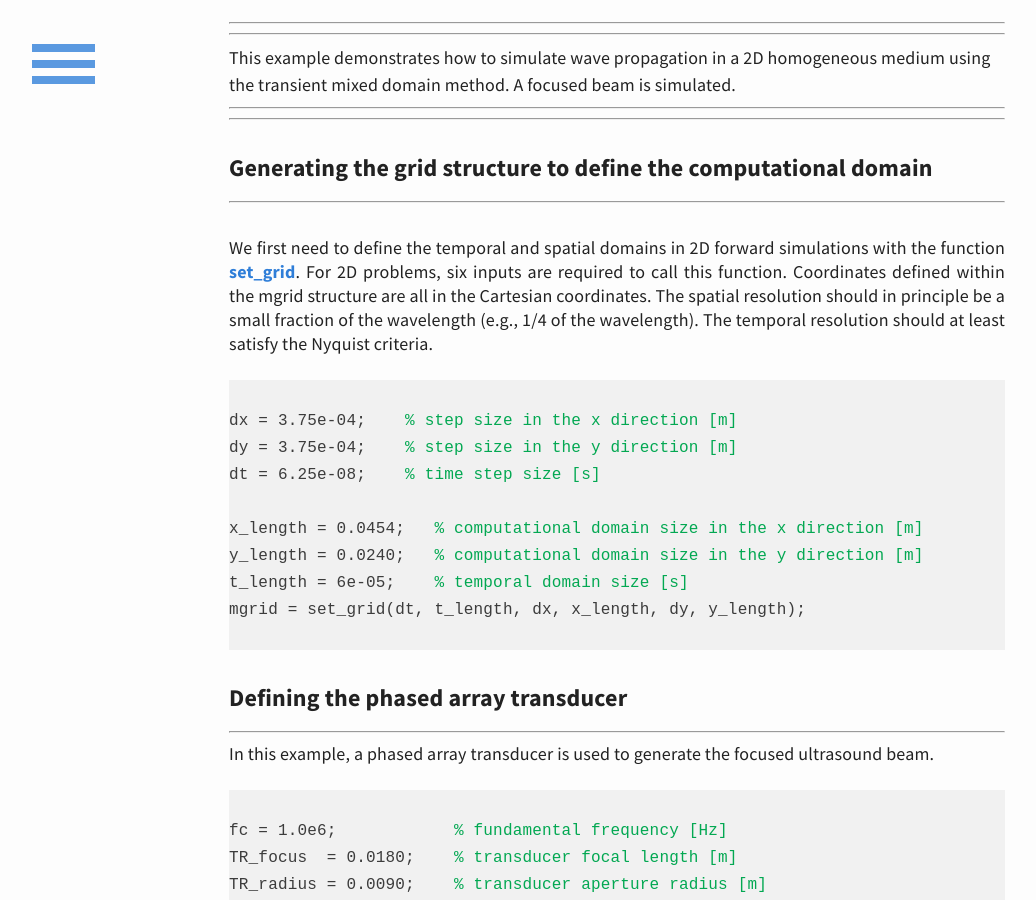
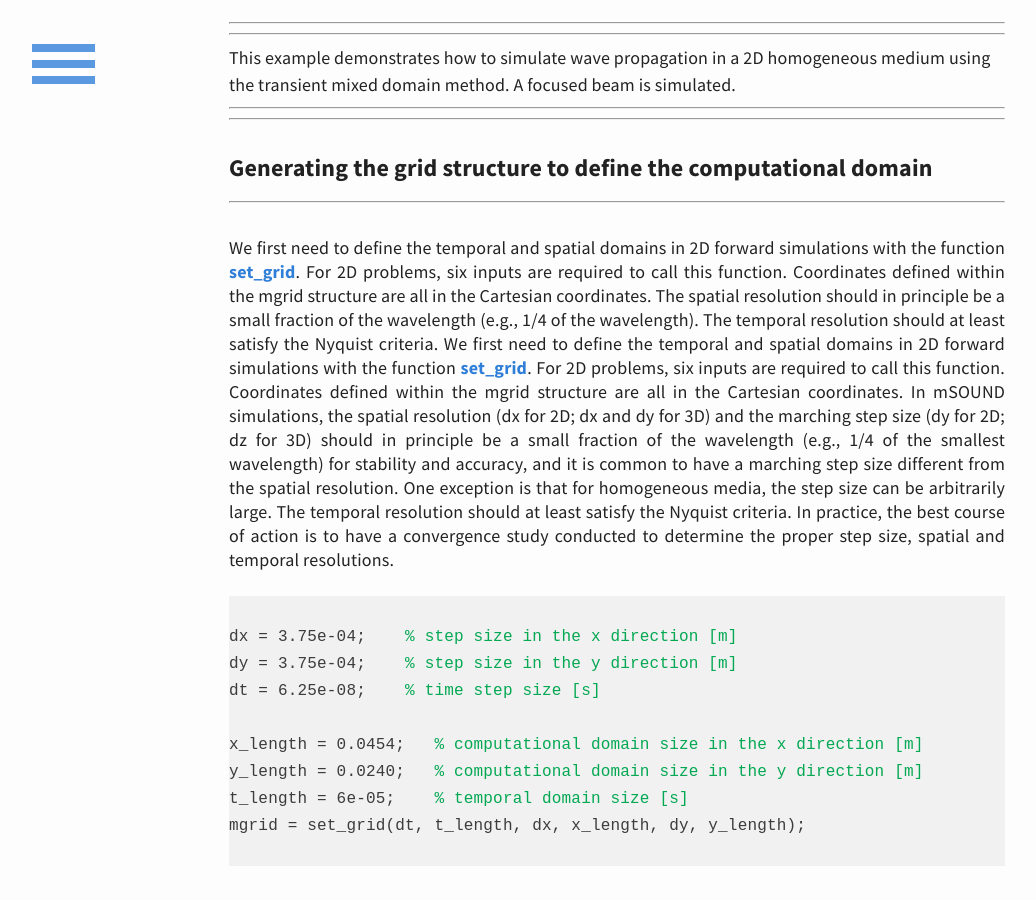
Before and after one commit to m-SOUND/mSOUND, a Jekyll site: the page built from _posts/2019-08-01-TMDM_2D_homogeneous.html, in a window 1280 px wide and 900 px high, scrolled down 337 px. Shown: the whole window, without its empty margins (23-1059 px from the left). Built offline with Jekyll 4.4.1, drawn with Linux system fonts in a browser that asks for light colours.

Commit message:
Update 2019-08-01-TMDM_2D_homogeneous.html

```diff
--- a/_posts/2019-08-01-TMDM_2D_homogeneous.html
+++ b/_posts/2019-08-01-TMDM_2D_homogeneous.html
@@ -20,6 +20,16 @@ using the transient mixed domain method. A focused beam is simulated.
  six inputs are required to call this function. Coordinates defined within the mgrid structure are all in the Cartesian coordinates.
  The spatial resolution should in principle be a small fraction of the wavelength (e.g., 1/4 of the wavelength). The temporal resolution
  should at least satisfy the Nyquist criteria.
+
+
+ We first need to define the temporal and spatial domains in 2D forward simulations with the function
+ <a href="/mSOUND/function.html#set_grid">set_grid</a>. For 2D problems,
+ six inputs are required to call this function. Coordinates defined within the mgrid structure are all in the Cartesian coordinates.
+ In mSOUND simulations, the spatial resolution (dx for 2D; dx and dy for 3D) and the marching step size (dy for 2D; dz for 3D)
+ should in principle be a small fraction of the wavelength (e.g., 1/4 of the smallest wavelength) for stability and accuracy,
+ and it is common to have a marching step size different from the spatial resolution. One exception is that for homogeneous media,
+ the step size can be arbitrarily large. The temporal resolution should at least satisfy the Nyquist criteria. In practice,
+ the best course of action is to have a convergence study conducted to determine the proper step size, spatial and temporal resolutions.
 <pre>
 <code>
 dx = 3.75e-04;   <font color="#03a852"> % step size in the x direction [m]</font>
```
